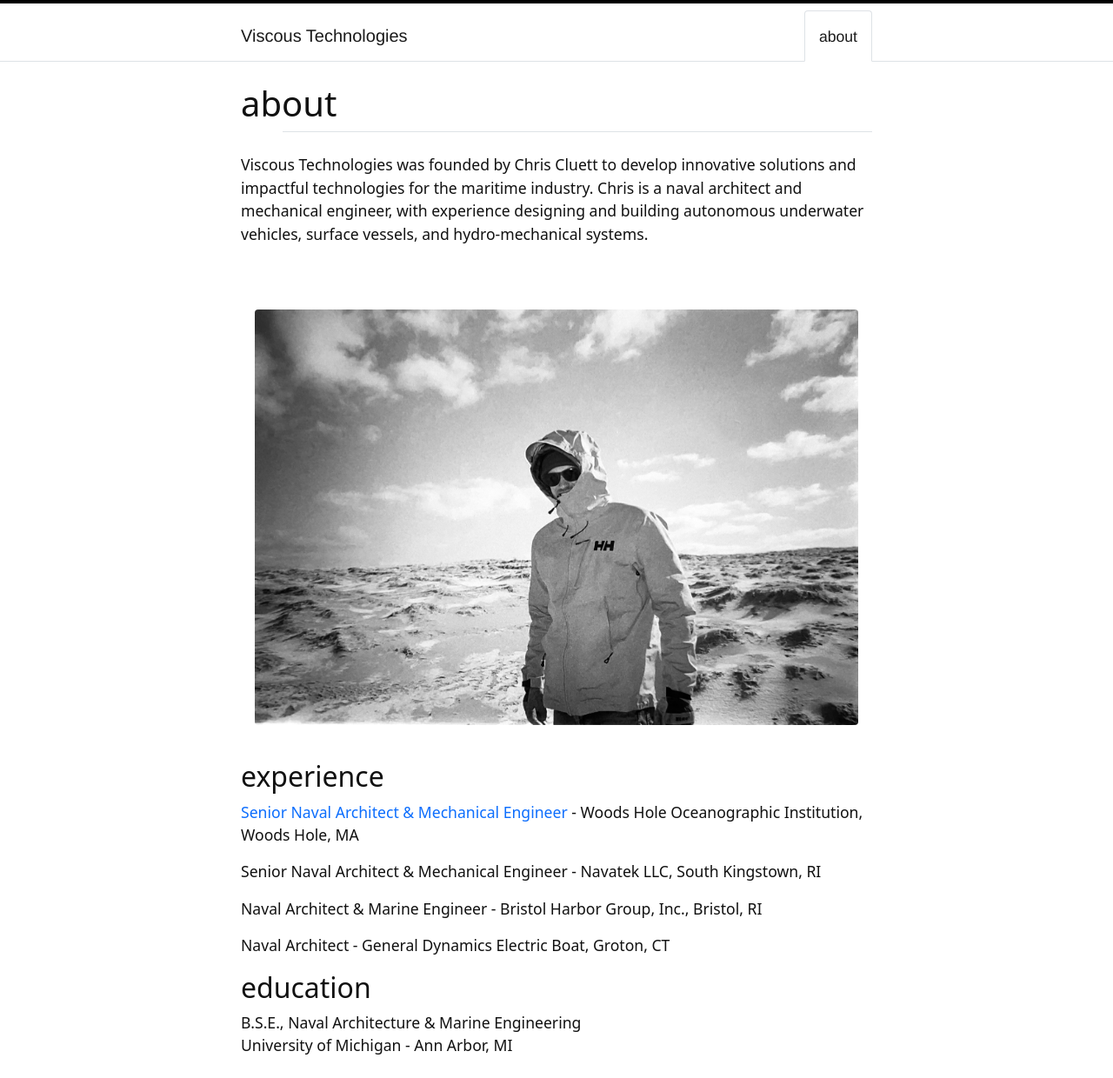
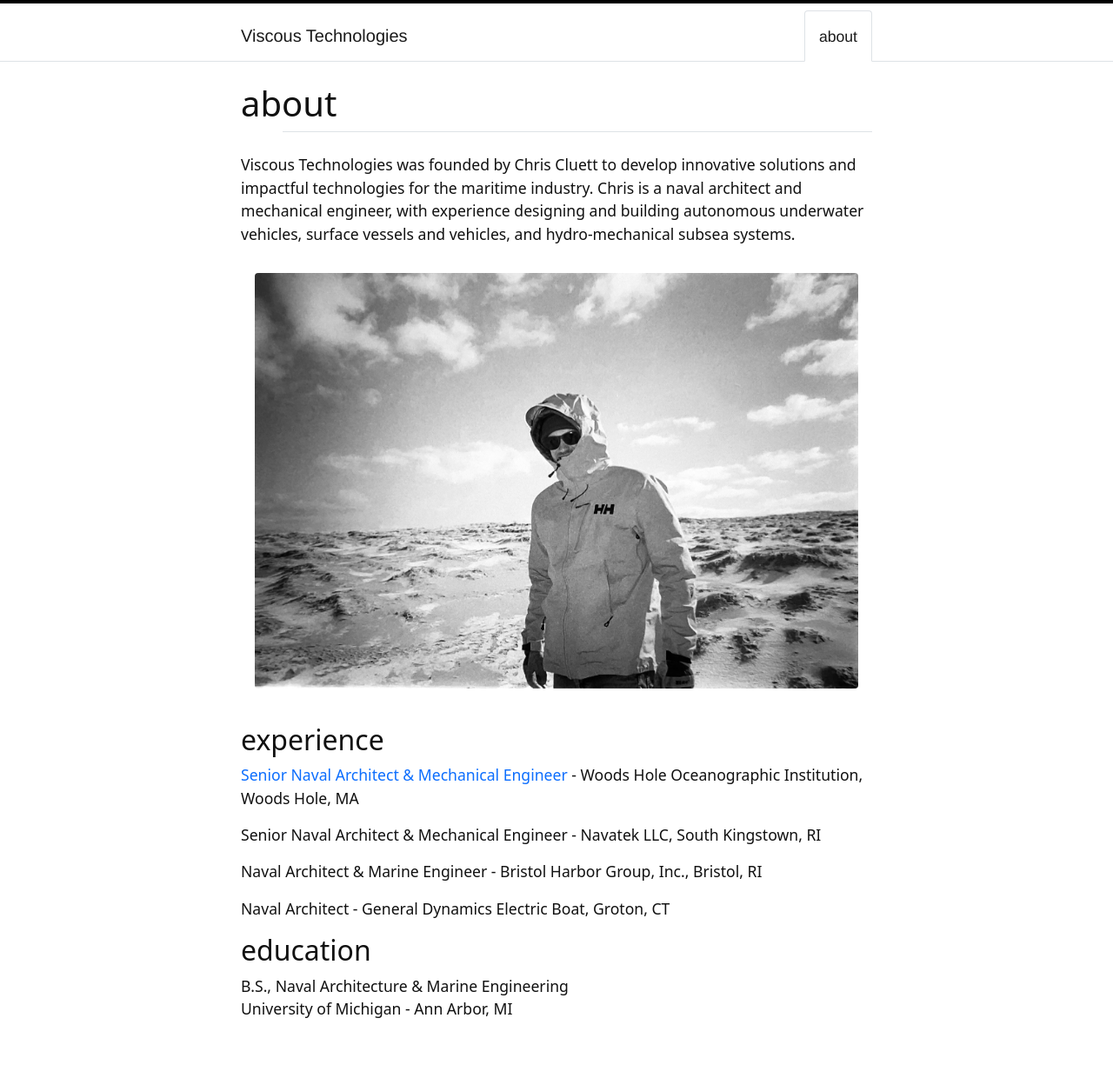
Before and after one commit to ccluett/viscous.tech, a Jekyll site: the page built from content/about.md, in a window 1280 px wide. Shown: the whole page at 87% size. Built offline with Jekyll 4.4.1, drawn with Linux system fonts in a browser that asks for light colours; after the commit the page ends 1197 px from its top, so only the background shows below that.

Commit message:
Update about.md

```diff
--- a/content/about.md
+++ b/content/about.md
@@ -3,9 +3,8 @@
 nav: true
 ---
 
-Viscous Technologies was founded by Chris Cluett to develop innovative solutions and impactful technologies for the maritime industry. Chris is a naval architect and mechanical engineer, with experience designing and building autonomous underwater vehicles, surface vessels, and hydro-mechanical systems.
+Viscous Technologies was founded by Chris Cluett to develop innovative solutions and impactful technologies for the maritime industry. Chris is a naval architect and mechanical engineer, with experience designing and building autonomous underwater vehicles, surface vessels and vehicles, and hydro-mechanical subsea systems.
 
-<br>
 {% include figure.html img="img_312438.jpg" width="100%" %}
 
 ## experience
@@ -18,7 +17,7 @@
 Naval Architect - General Dynamics Electric Boat, Groton, CT
 
 ## education
-B.S.E., Naval Architecture & Marine Engineering\
+B.S., Naval Architecture & Marine Engineering\
 University of Michigan - Ann Arbor, MI
 
 
```
